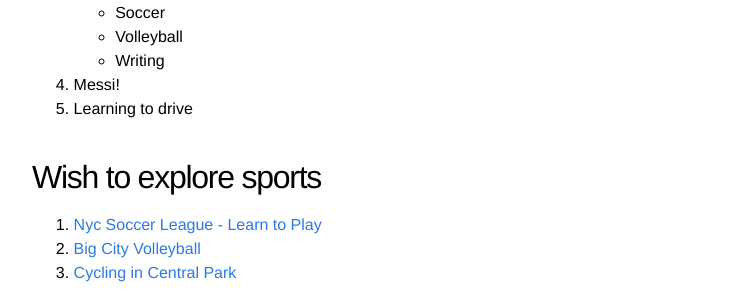
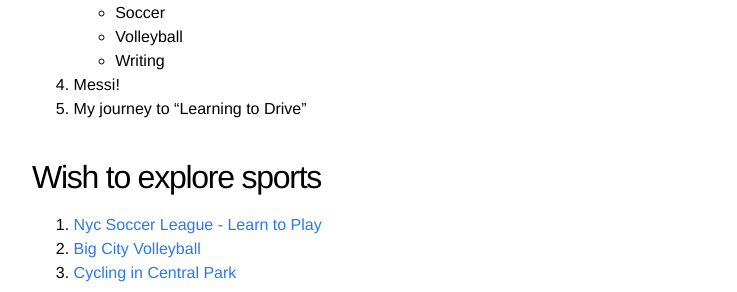
Before and after one commit to kislayabhi/kislayabhi.github.io, a Jekyll site: the page built from _posts/2024-7-23-My-personal-playlist.md, in a window 1280 px wide and 900 px high, scrolled down 3032 px. Shown: the part 160-452 px from the top of the window, without its empty margins (208-945 px from the left). Built offline with Jekyll 4.4.1, drawn with Linux system fonts in a browser that asks for light colours; comment, search, counter and statistics services are not loaded.

Commit message:
Update 2024-7-23-My-personal-playlist.md

```diff
--- a/_posts/2024-7-23-My-personal-playlist.md
+++ b/_posts/2024-7-23-My-personal-playlist.md
@@ -101,7 +101,7 @@ I have only recently started realizing that there are certain things out there i
    - Volleyball
    - Writing
 4. Messi!
-5. Learning to drive
+5. My journey to "Learning to Drive"
 
 ## Wish to explore sports
 1. [Nyc Soccer League - Learn to Play](https://www.betterplayer.com/)
```
